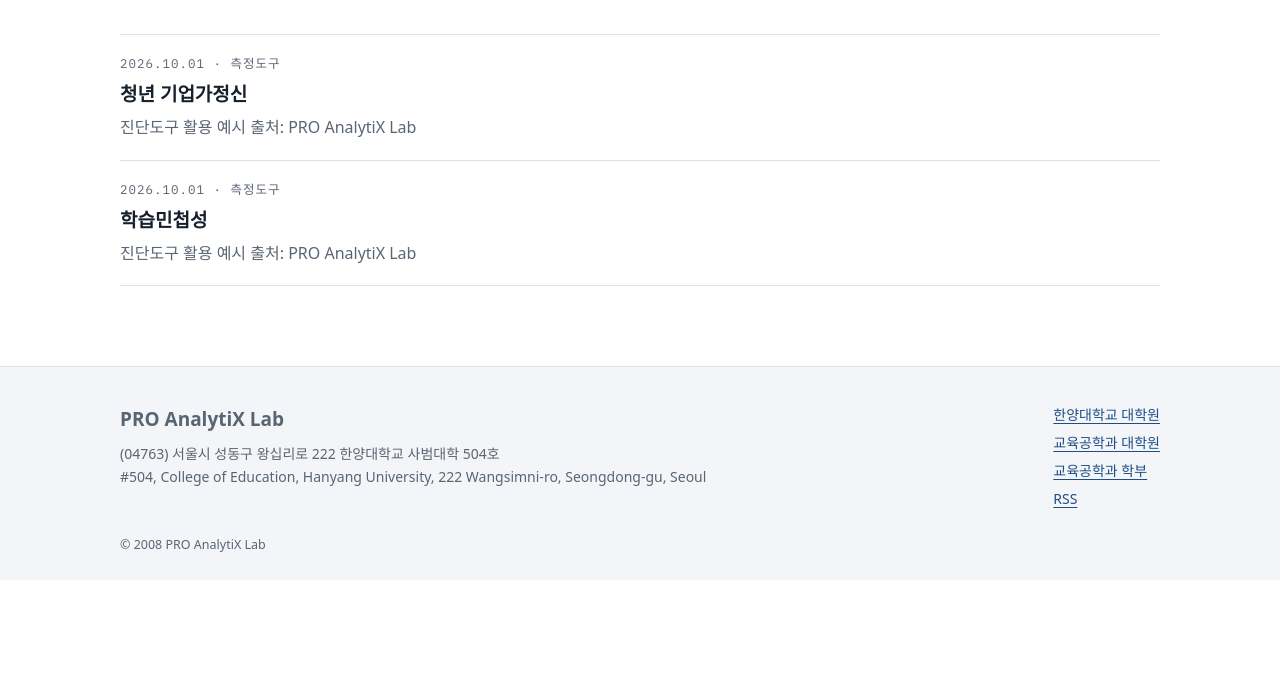
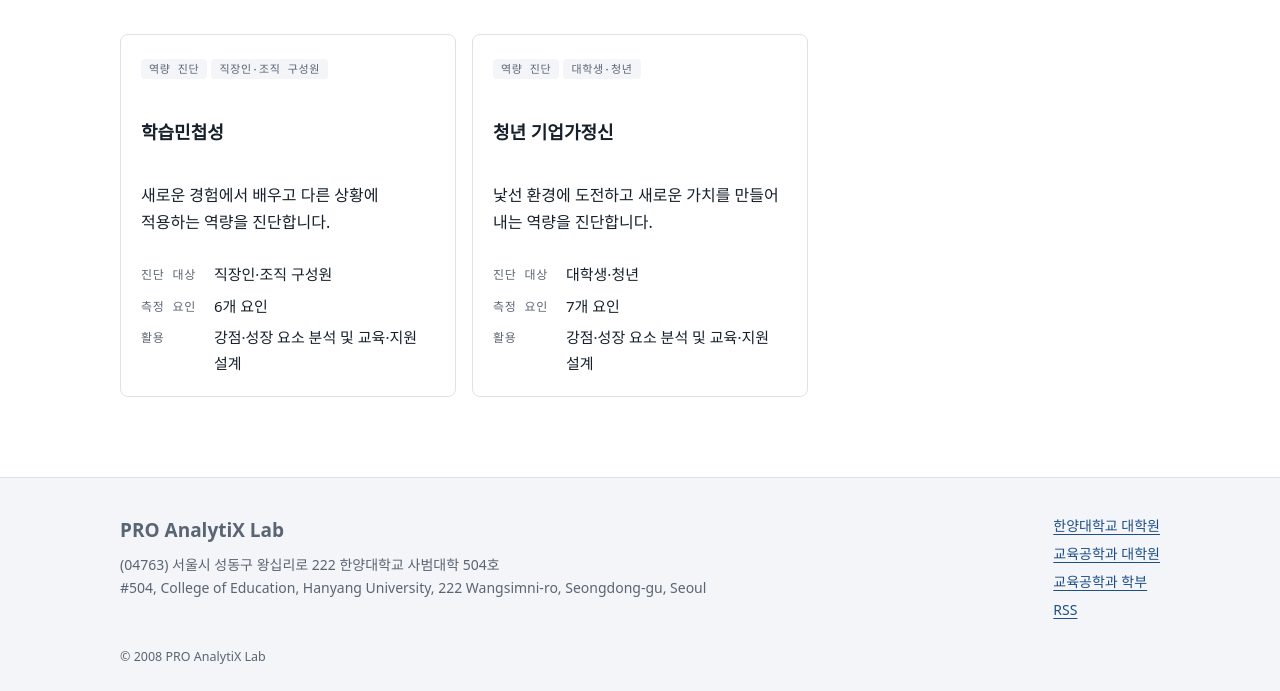
Before and after one commit to drsprolab/drsprolab.github.io, a Jekyll site: the page built from blog/index.html, in a window 1280 px wide and 1322 px high. Shown: the part 631-1322 px from the top of the window. Built offline with Jekyll 4.4.1, drawn with Linux system fonts in a browser that asks for light colours; some web fonts are replaced.

Commit message:
Present measurement tools as institute-style cards

```diff
--- a/_posts/2026-10-01-learning-agility-report.md
+++ b/_posts/2026-10-01-learning-agility-report.md
@@ -2,6 +2,10 @@
 layout: post
 title: "학습민첩성"
 category: 측정도구
+measurement_order: 1
+measurement_target: 직장인·조직 구성원
+measurement_factors: 6개 요인
+measurement_summary: 새로운 경험에서 배우고 다른 상황에 적용하는 역량을 진단합니다.
 wide: true
 ---
 
--- a/_posts/2026-10-01-youth-entrepreneurship-report.md
+++ b/_posts/2026-10-01-youth-entrepreneurship-report.md
@@ -2,6 +2,10 @@
 layout: post
 title: "청년 기업가정신"
 category: 측정도구
+measurement_order: 2
+measurement_target: 대학생·청년
+measurement_factors: 7개 요인
+measurement_summary: 낯선 환경에 도전하고 새로운 가치를 만들어 내는 역량을 진단합니다.
 wide: true
 ---
 
--- a/blog/index.html
+++ b/blog/index.html
@@ -5,12 +5,18 @@ eyebrow: Measurement
 permalink: /blog/
 lede: 개인의 행동과, 조직의 특성, 그리고 역량을 진단하고 솔루션을 제공합니다.
 ---
-<ul class="post-list">
-  {% for post in site.posts %}
-  <li>
-    <span class="eyebrow">{{ post.date | date: "%Y.%m.%d" }}{% if post.category %} · {{ post.category }}{% endif %}</span>
-    <a href="{{ post.url | relative_url }}">{{ post.title }}</a>
-    {% if post.excerpt %}<p>{{ post.excerpt | strip_html | truncate: 120 }}</p>{% endif %}
-  </li>
+<div class="inst-grid">
+  {% assign tools = site.posts | where: "category", "측정도구" | sort: "measurement_order" %}
+  {% for tool in tools %}
+  <a class="inst" href="{{ tool.url | relative_url }}">
+    <div class="tags"><span class="badge">역량 진단</span><span class="badge">{{ tool.measurement_target }}</span></div>
+    <h3>{{ tool.title }}</h3>
+    <p>{{ tool.measurement_summary }}</p>
+    <dl class="kv">
+      <dt>진단 대상</dt><dd>{{ tool.measurement_target }}</dd>
+      <dt>측정 요인</dt><dd>{{ tool.measurement_factors }}</dd>
+      <dt>활용</dt><dd>강점·성장 요소 분석 및 교육·지원 설계</dd>
+    </dl>
+  </a>
   {% endfor %}
-</ul>
+</div>
```
